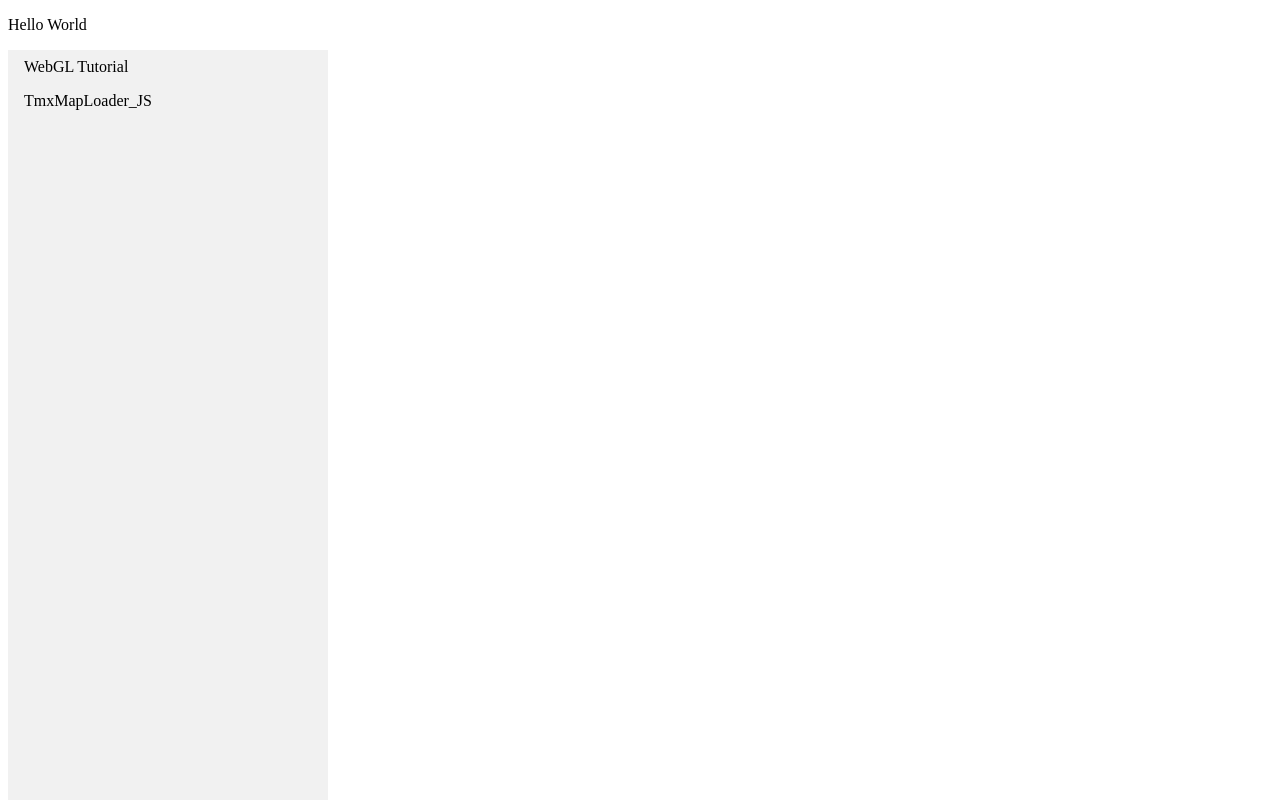
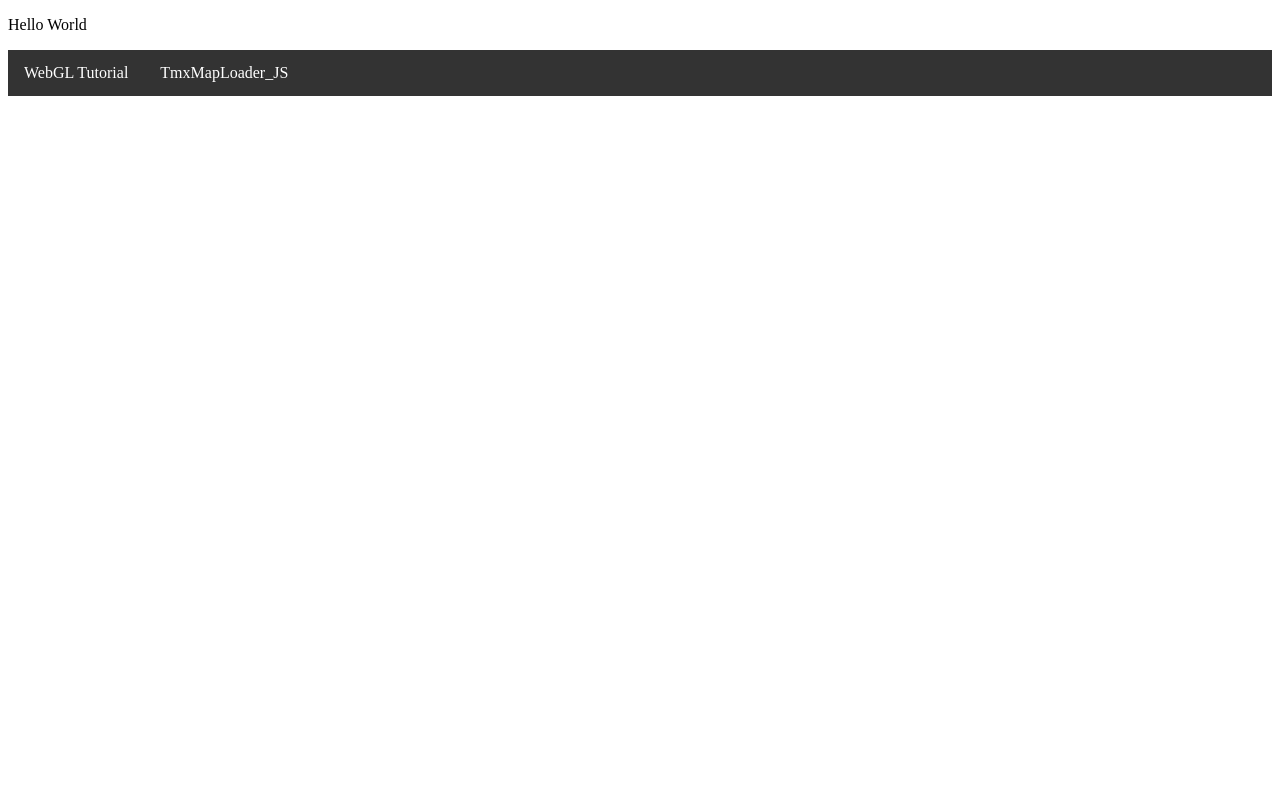
Before and after one commit to Juniperbrew/juniperbrew.github.io, a plain HTML site: page index.html in a window 1280 px wide. Drawn offline with Linux system fonts and the light colour scheme.

Commit message:
Update style.css

```diff
--- a/css/style.css
+++ b/css/style.css
@@ -2,27 +2,23 @@ ul {
     list-style-type: none;
     margin: 0;
     padding: 0;
-    width: 25%;
-    background-color: #f1f1f1;
-    height: 100%; /* Full height */
-    position: fixed; /* Make it stick, even on scroll */
-    overflow: auto; /* Enable scrolling if the sidenav has too much content */
+    overflow: hidden;
+    background-color: #333;
+}
+
+li {
+    float: left;
 }
 
 li a {
     display: block;
-    color: #000;
-    padding: 8px 0 8px 16px;
+    color: white;
+    text-align: center;
+    padding: 14px 16px;
     text-decoration: none;
 }
 
-/* Change the link color on hover */
+/* Change the link color to #111 (black) on hover */
 li a:hover {
-    background-color: #555;
-    color: white;
+    background-color: #111;
 }
-
-.active {
-    background-color: #4CAF50;
-    color: white;
-}
```
